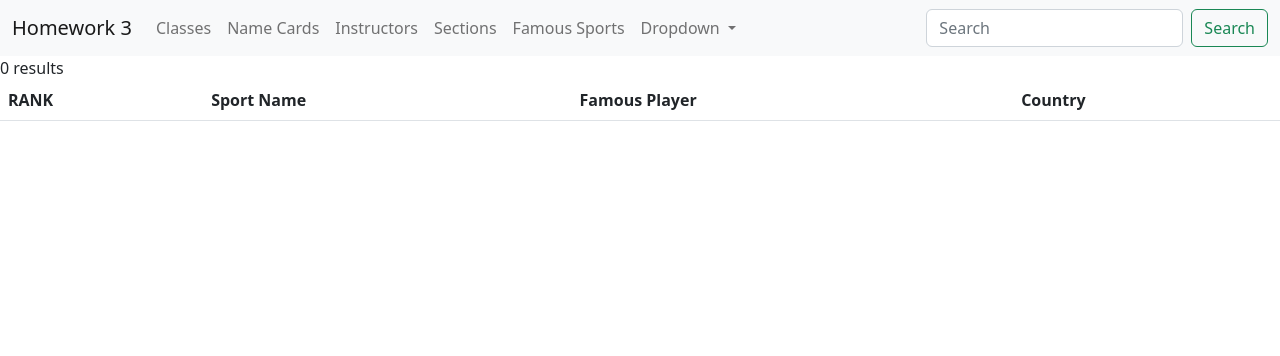
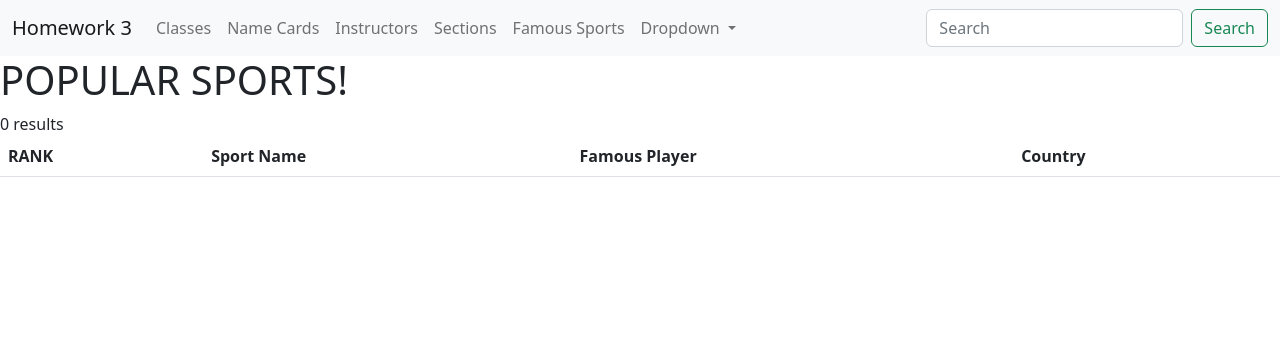
Before and after one commit to Nrupen07/Homework3, a PHP site: page /sports.php in a window 1280 px wide. Shown: the top 356 px of the page. Run offline with PHP 8.4, Linux system fonts and the light colour scheme; data that the repository does not hold is empty.

Commit message:
Update sports.php

```diff
--- a/sports.php
+++ b/sports.php
@@ -1,5 +1,5 @@
 <?php require_once('header.php');?>
-
+<h1> POPULAR SPORTS! </h1>
 <table class="table table-striped">
   <thead>
     <tr>
```
